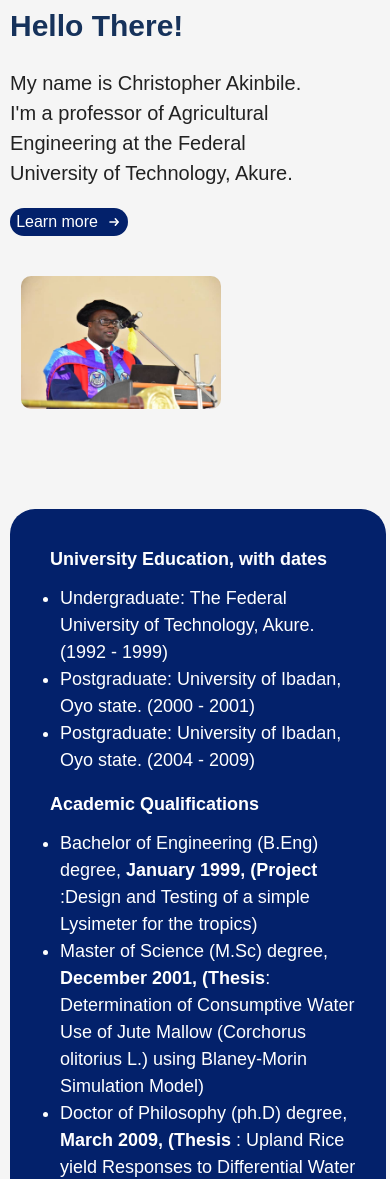
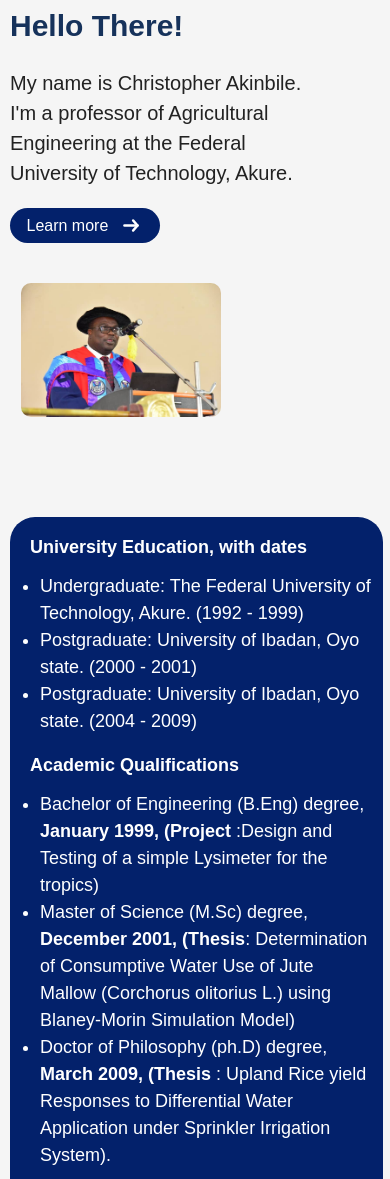
Before and after one commit to ayomixx/research-portfolio-website, a plain HTML site: page index.html in a window 390 px wide. Shown: the part 121-1300 px from the top of the page. Drawn offline with Linux system fonts and the light colour scheme; a web font is replaced by a local one.

Commit message:
last commit

```diff
--- a/contact.css
+++ b/contact.css
@@ -436,7 +436,7 @@ label{
         flex-direction: column;
         gap: 30px;
     }
-    .name{
+    .names{
         display: flex;
         flex-direction: column;
         gap: 30px;
--- a/styles.css
+++ b/styles.css
@@ -311,12 +311,12 @@
         font-size: 20px;
     }
     #more{
-        width: 40%;
+        width: 150px;
         background-color: #03216b;
         font-size: 16px;
         color: white;
         display: flex;
-        gap: 8px;
+        gap: 10px;
         justify-content: center;
         align-items: center;
         cursor: pointer;
@@ -328,7 +328,7 @@
         text-decoration: none;
     }
     #rightarrow{
-        width: 15%;
+        width: 18%;
     }
     .myimage{
         width: 60%;
@@ -341,13 +341,18 @@
         width: 90%;
         border-radius: 10px;
     }
-    #moreinfo{
-        margin-top: 40px;
+    #moreinfo-container{
+        display: flex;
+        flex-direction: column;
+        background-color: #03216b;
+        color: white;
+        gap: 40px;
+        width: 90%;
+        margin: 0;
         padding: 20px;
         background-color: #03216b;
         color: white;
-        position: relative;
-        margin-bottom: 0;
+        border-radius: 25px;
     }
     #moreinfo p{
         /* line-height: 1.5; */
```
